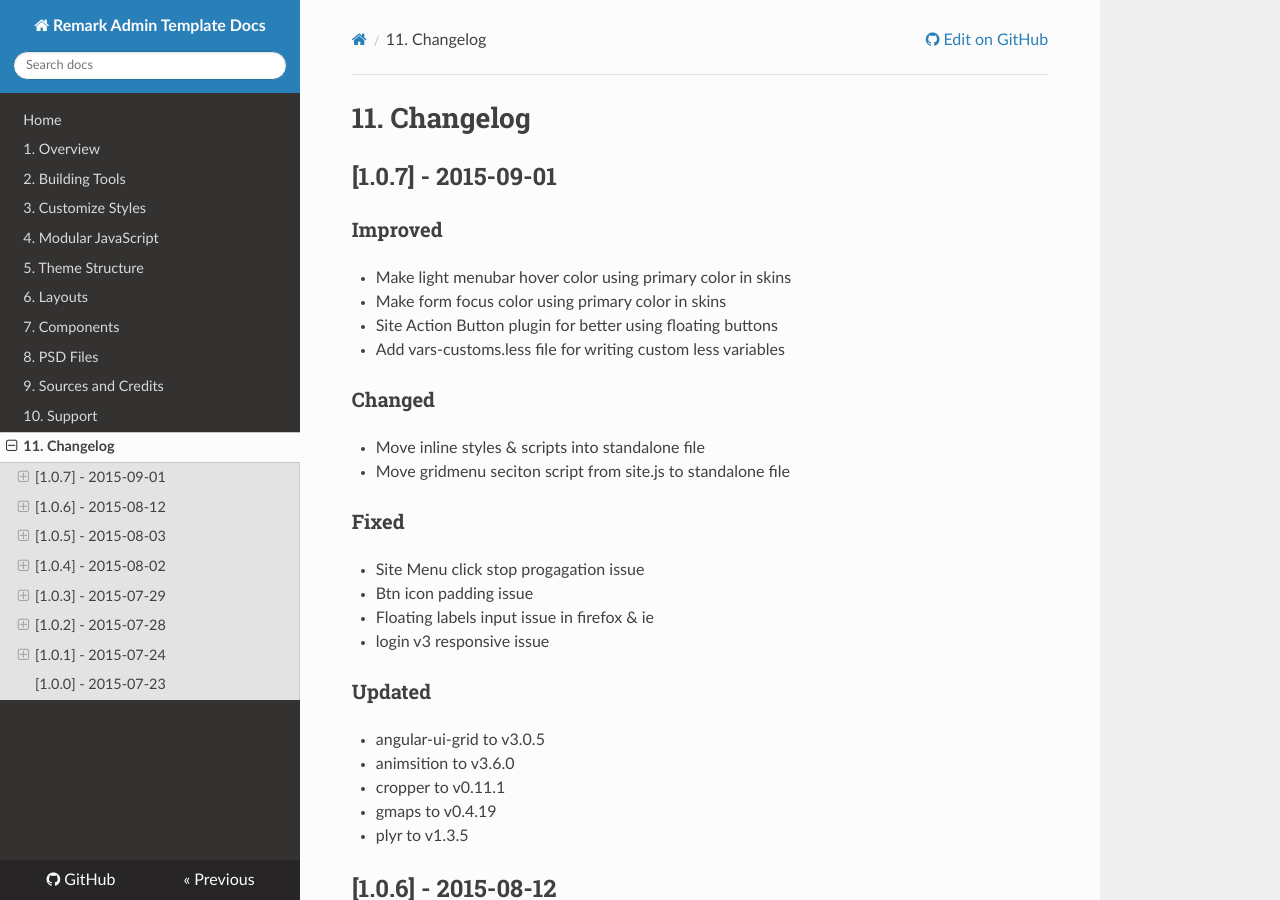
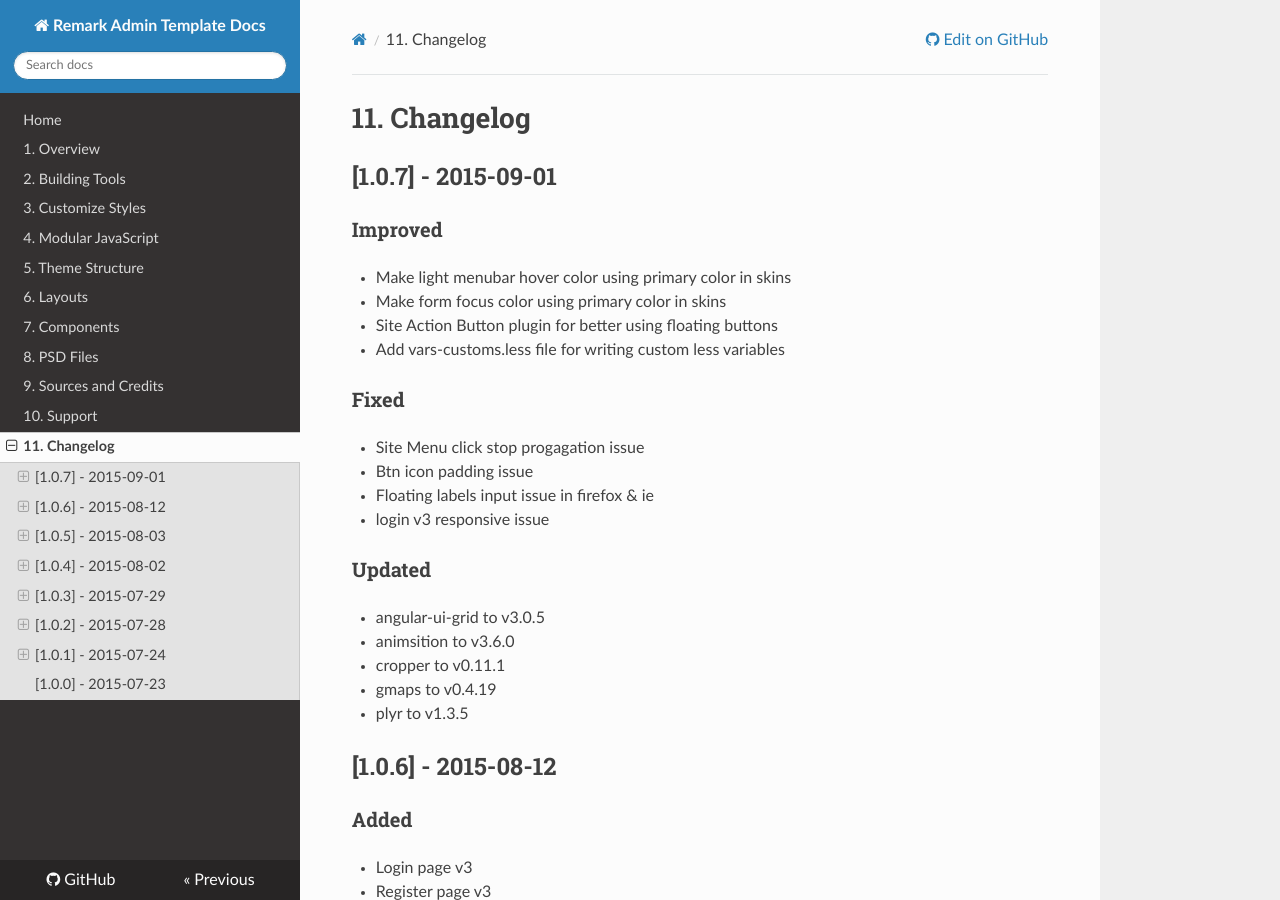
Before and after one commit to thecreation/remark-docs, an MkDocs documentation site: the page built from docs/changelog.md, in a window 1280 px wide and 900 px high. Built offline with MkDocs 1.6.1, drawn with Linux system fonts in a browser that asks for light colours; nearby versions of some CDN libraries; old or Windows-style settings are respelled for this version of MkDocs.

Commit message:
commit message

```diff
--- a/docs/changelog.md
+++ b/docs/changelog.md
@@ -7,10 +7,6 @@
 - Make form focus color using primary color in skins
 - Site Action Button plugin for better using floating buttons
 - Add vars-customs.less file for writing custom less variables
-
-### Changed
-- Move inline styles & scripts into standalone file
-- Move gridmenu seciton script from site.js to standalone file
 
 ### Fixed
 - Site Menu click stop progagation issue
```
